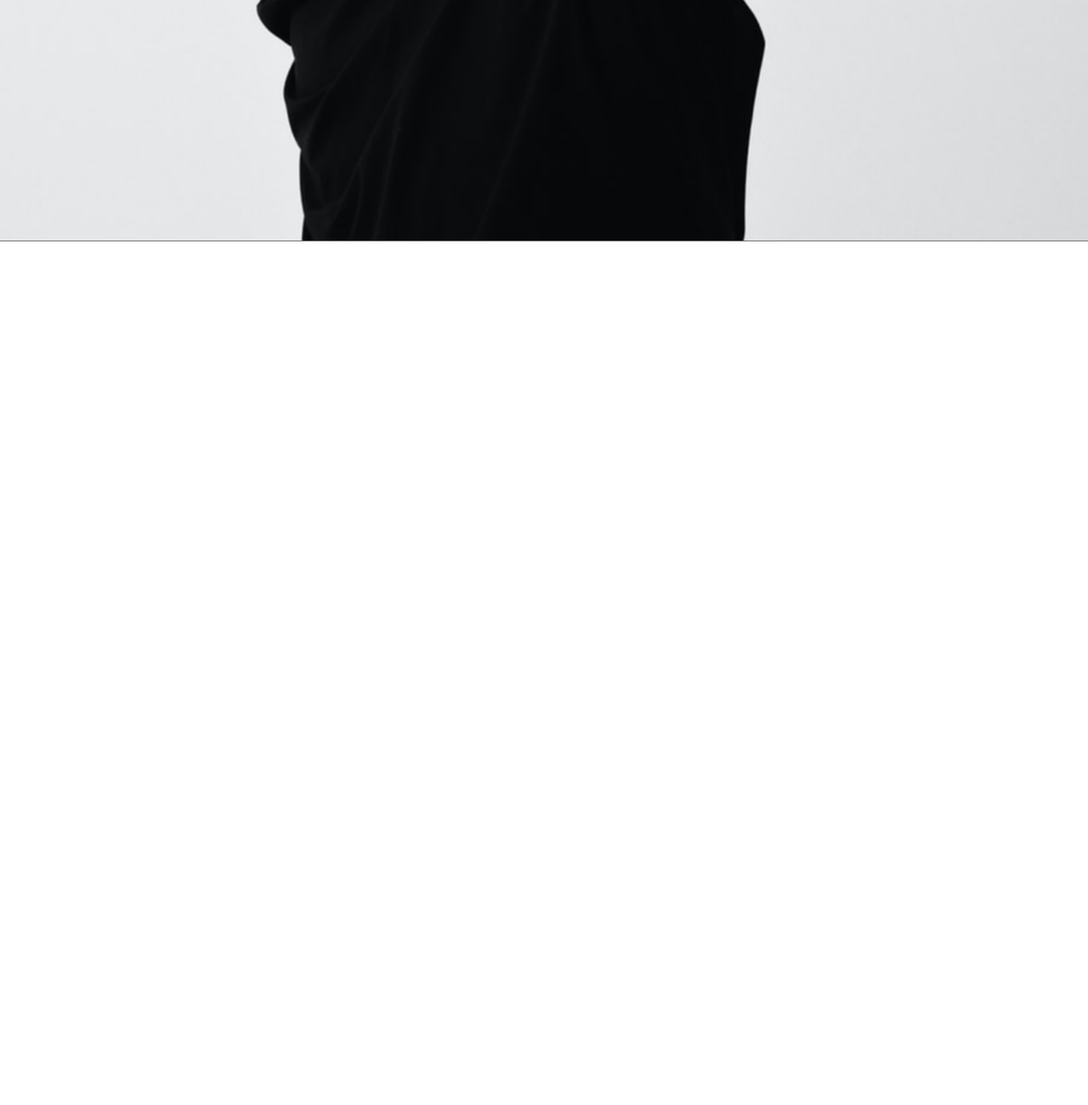
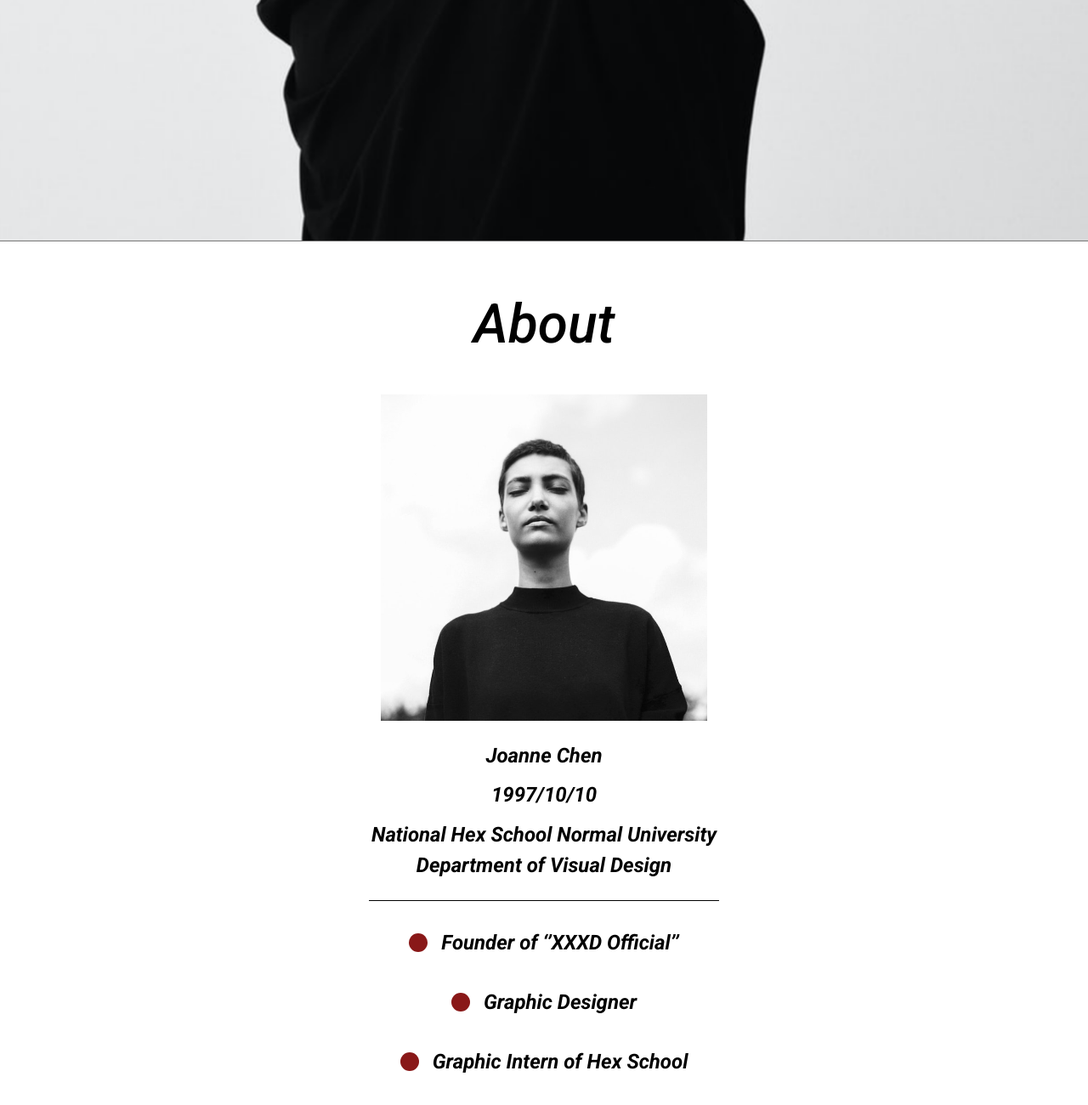
Before and after one commit to AritanHuang/Hw2-personal-pages, a plain HTML site: page index.html in a window 1280 px wide. Shown: the part 674-1974 px from the top of the page at 85% size. Before the commit the page ends 958 px from the top, so only its background shows below. Drawn offline with Linux system fonts and the light colour scheme.

Commit message:
新增about區塊樣式

```diff
--- a/css/all.css
+++ b/css/all.css
@@ -145,6 +145,7 @@ h1{
     font-size: 80px;
     line-height: 106px;
 }
+/* banner區塊 */
 .banner{
     /* height: calc(100vh); */
     height: 958px;
@@ -165,7 +166,24 @@ h1{
 .icon-list :hover{
     opacity: 0.8;
 }
-
+/* about區塊 */
+.about{
+    width: 412px;
+    margin: 0 auto;
+    text-align: center;
+}
+.experience li{
+    display: flex;
+    justify-content: center;
+    align-items: center;
+}
+.experience .dot{
+    background: #891818;
+    width: 22px;
+    height: 22px;
+    border-radius: 50%;
+    margin-right: 16px;
+}
 /* Utility */
 .text-white{
     color: #fff;
@@ -187,10 +205,28 @@ h1{
     line-height: 42px;
 }
 .mb-4{
+    margin-bottom: 4px;
+}
+.mb-8{
+    margin-bottom: 8px;
+}
+.mb-32{
     margin-bottom: 32px;
 }
-.mb-5{
+.mb-40{
     margin-bottom: 40px;
+}
+.mb-28{
+    margin-bottom: 28px;
+}
+.mb-56{
+    margin-bottom: 56px;
+}
+.mb-20{
+    margin-bottom: 20px;
+}
+.pb-23{
+    padding-bottom: 23px;
 }
 .fw-medium{
     font-weight: 500;
@@ -201,3 +237,6 @@ h1{
 .fw-black{
     font-weight: 900;
 }
+.border-bottom{
+    border-bottom: 1px solid #000;
+}
--- a/index.html
+++ b/index.html
@@ -14,11 +14,11 @@
 </head>
 
 <body>
-    <header class="banner">
+    <header class="banner mb-56">
         <div class="banner-content text-white">
             <p class="subtitle fw-bold">Here’s</p>
-            <h1 class="mb-4 fw-black">JOANNE</h1>
-            <p class="mb-5 fw-bold">Founder of “XXXD Official’’ & Graphic Designer</p>
+            <h1 class="mb-32 fw-black">JOANNE</h1>
+            <p class="mb-40 fw-bold">Founder of “XXXD Official’’ & Graphic Designer</p>
             <ul class="icon-list">
                 <li><a href="#"><img src="images/behance.svg" alt="behance-icon"></a></li>
                 <li><a href="#"><img src="images/facebook.svg" alt="facebook-icon"></a></li>
@@ -27,6 +27,28 @@
             </ul>
         </div>
     </header>
+    <main>
+        <section class="about">
+            <h2 class="title mb-40 fw-medium">About</h2>
+            <img class="mb-20" src="images/photo.png" alt="joanne's photo">
+            <h3 class="subtitle fw-bold mb-4">Joanne Chen</h3>
+            <ul class="border-bottom mb-28 pb-23">
+                <li class="subtitle fw-bold mb-8">1997/10/10</li>
+                <li class="fw-bold">National Hex School Normal University Department of Visual Design</li>
+            </ul>
+            <ul class="experience subtitle fw-bold mb-56">
+                <li class="mb-28">
+                    <div class="dot"></div>Founder of ‘’XXXD Official’’
+                </li>
+                <li class="mb-28">
+                    <div class="dot"></div>Graphic Designer
+                </li>
+                <li>
+                    <div class="dot"></div>Graphic Intern of Hex School
+                </li>
+            </ul>
+        </section>
+    </main>
 </body>
 
 </html>
```
